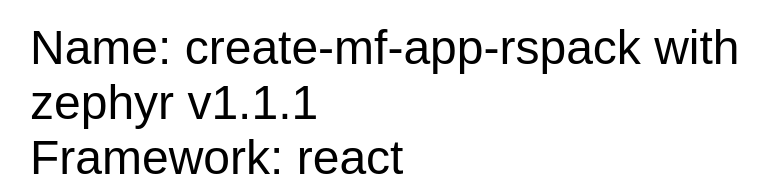
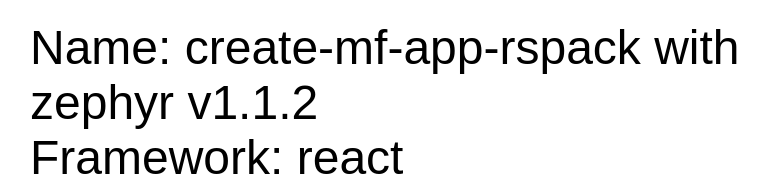
Before and after one commit to ZephyrCloudIO/deploy-summary-action, a React app in the folder zephyr-examples/create-mf-app-rspack/: page / in a window 1280 px wide. Shown: the top 180 px of the page, without its empty margins (210-978 px from the left). Built offline with nearby package versions, Linux system fonts and the light colour scheme.

Commit message:
chore: fix example action

```diff
--- a/zephyr-examples/create-mf-app-rspack/src/App.tsx
+++ b/zephyr-examples/create-mf-app-rspack/src/App.tsx
@@ -5,7 +5,7 @@
 
 const App = () => (
   <div className="container">
-    <div>Name: create-mf-app-rspack with zephyr v1.1.1</div>
+    <div>Name: create-mf-app-rspack with zephyr v1.1.2</div>
     <div>Framework: react</div>
     <div>Language: TypeScript</div>
     <div>CSS: Empty CSS</div>
```
